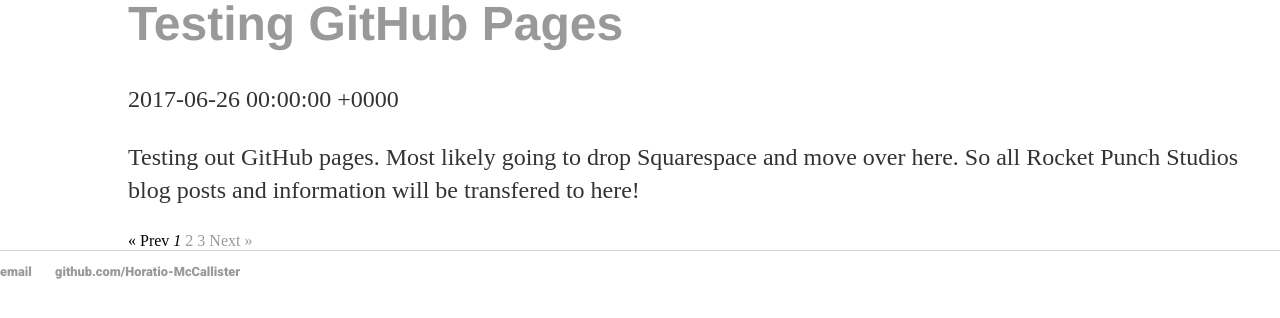
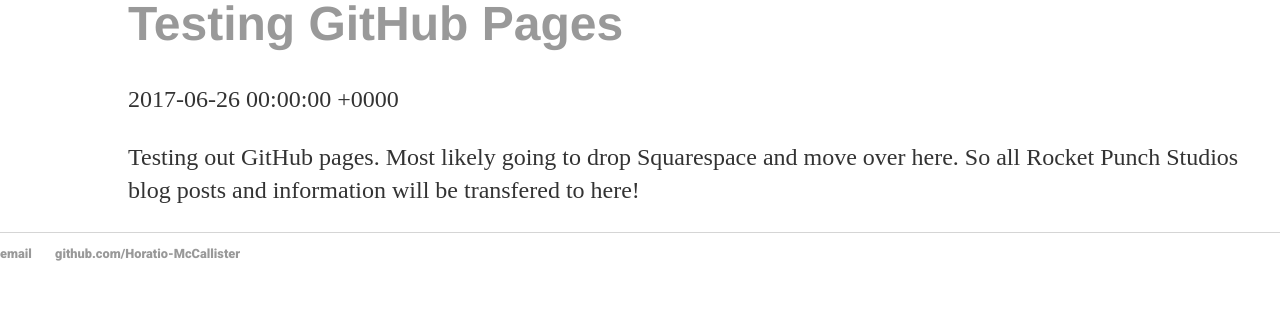
Before and after one commit to Horatio-McCallister/Horatio-McCallister.github.io, a Jekyll site: the page built from blog/index.html, in a window 1280 px wide, cut to the strip 132-450 px from the top of the page. Built offline with Jekyll 4.4.1, drawn with Linux system fonts in a browser that asks for light colours; the list of posts is cut into pages by our own code.

Commit message:
no message

```diff
--- a/blog/index.html
+++ b/blog/index.html
@@ -39,4 +39,4 @@
     <span>Next &raquo;</span>
   {% endif %}
 </div>
-{% endif %}
+{% endif %}-->
```
Also changed, not shown: other parts of blog/index.html (+1 -1 lines).
